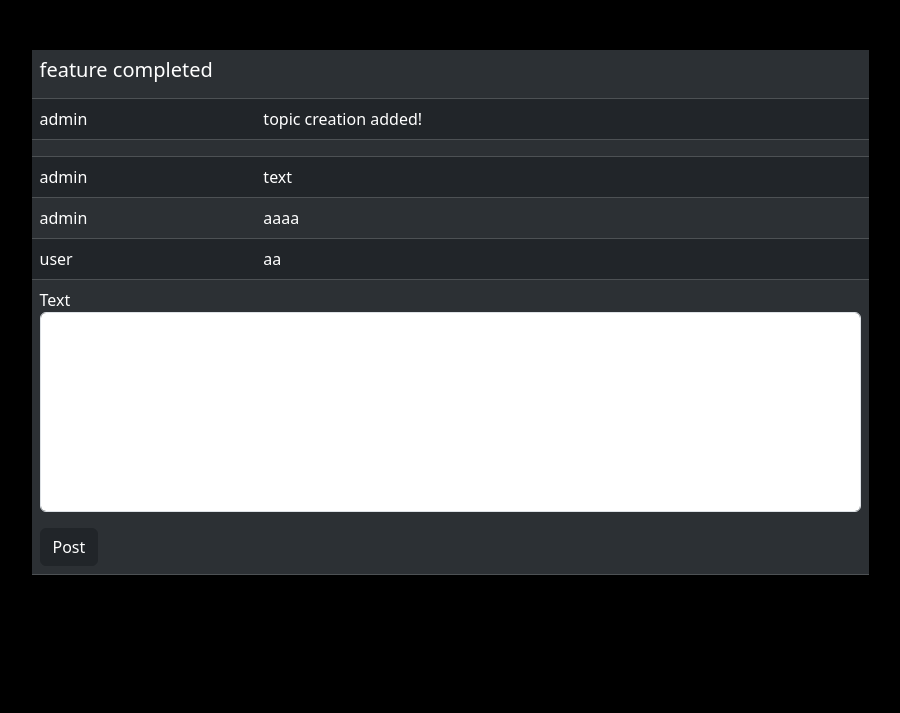
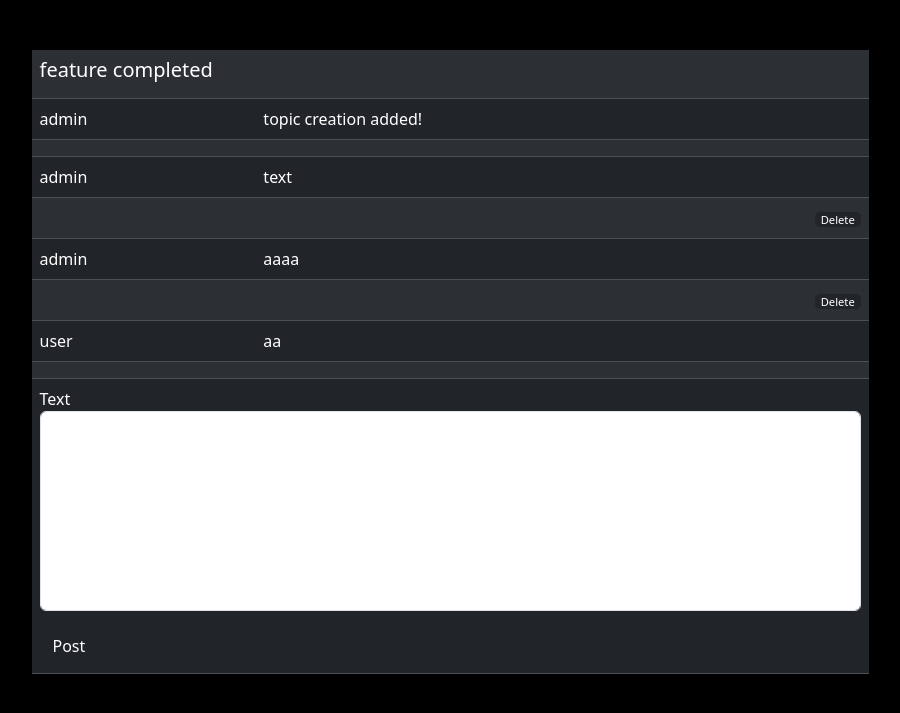
Before and after one commit to ZheZheDoshka/djangoBlog, a Django app: page /forum/1/1/1/ in a window 1280 px wide. Shown: the part 56-769 px from the top of the page, without its empty margins (190-1090 px from the left). Run offline with Django 4.2, Linux system fonts and the light colour scheme; a user stored in the database is signed in; data comes from the database, SQL or seed files in the repository; both versions use the stored data as it was after the commit; some libraries are stand-ins or nearby versions.

Commit message:
added deletion button and functionality

```diff
--- a/sampleBlog/core/templates/core/base.html
+++ b/sampleBlog/core/templates/core/base.html
@@ -10,11 +10,17 @@
     {% bootstrap_javascript %}
     <title>{% block title %} {% endblock %}</title>
 
+
 </head>
 <body class ="text-white" style="background-color:black;">
 {% include 'core/navbar.html' %}
 <div class="container" style="height: 50px;">
-
+    <style> .btn-group-xs > .btn, .btn-xs {
+    padding: .3rem .3rem;
+    font-size: .7rem;
+    line-height: .3;
+    border-radius: .3rem;
+    }</style>
 </div>
     <div class="container">
         {% block body %}
--- a/sampleBlog/forum/templates/forum/topic.html
+++ b/sampleBlog/forum/templates/forum/topic.html
@@ -21,9 +21,9 @@
             <div>{{topic.text}}</div>
         </td>
     </tr>
-    <tr style="background-color:black;">
-        <td colspan="2" style="background-color:black;">
 
+    <tr>
+        <td colspan="2">
         </td>
     </tr>
     {% for post in posts %}
@@ -33,6 +33,19 @@
         </td>
         <td>
             <div>{{post.text}}</div>
+        </td>
+    </tr>
+    <tr>
+        <td colspan="2">
+            <div class="d-grid gap-2 d-md-flex justify-content-md-end">
+            {% if request.user.username == post.user.username %}
+            <form action="" method="post", id="delete">
+                {% csrf_token %}
+                <input type="hidden" name="post_id" value="{{post.id}}" />
+                <button type="submit" class="btn btn-dark btn-xs me-md">{% trans 'Delete' %}</button>
+            </form>
+            {% endif %}
+            </div>
         </td>
     </tr>
     {% endfor %}
@@ -47,7 +60,8 @@
                            name="text"
                            class="form-control"
                            id="text">
-                </div>
+            <input type="hidden" name="post_id" value="none" />
+        </div>
 
                 {% csrf_token %}
                 <button type="submit" class="btn btn-dark">{% trans 'Post' %}</button>
--- a/sampleBlog/forum/views.py
+++ b/sampleBlog/forum/views.py
@@ -64,6 +64,10 @@
         return render(request, self.template_name, context)
 
     def post(self, request, category, subcategory, topic_id):
+        if request.POST["post_id"] != "none":
+            post_id = request.POST['post_id']
+            Post.objects.filter(id=post_id).delete()
+            return redirect(request.get_full_path())
         text = request.POST['text']
         topic = get_object_or_404(Topic, id = int(topic_id))
         user = User.objects.get(username=request.user.username)
```
Also changed, not shown: sampleBlog/db.sqlite3.
